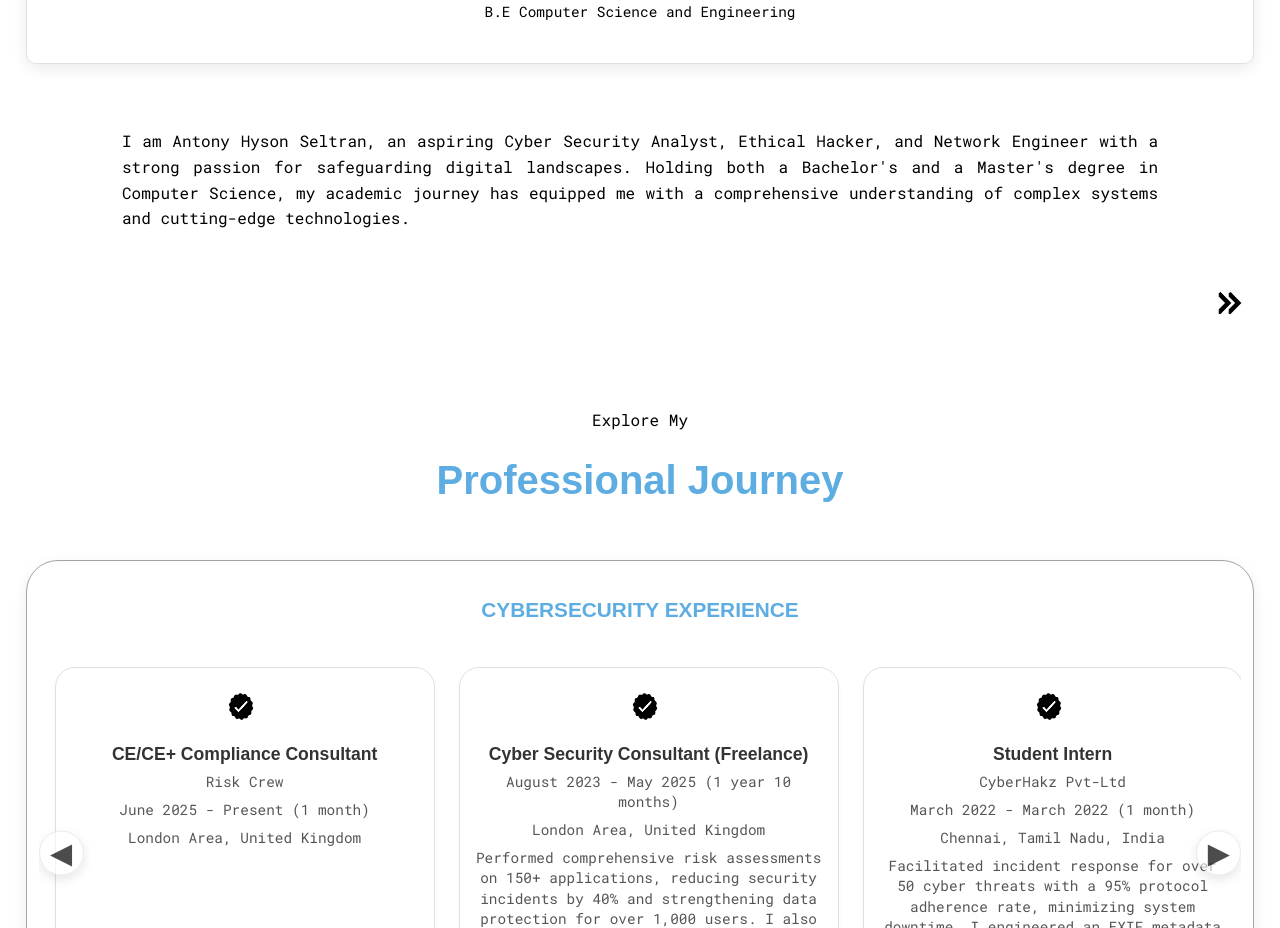
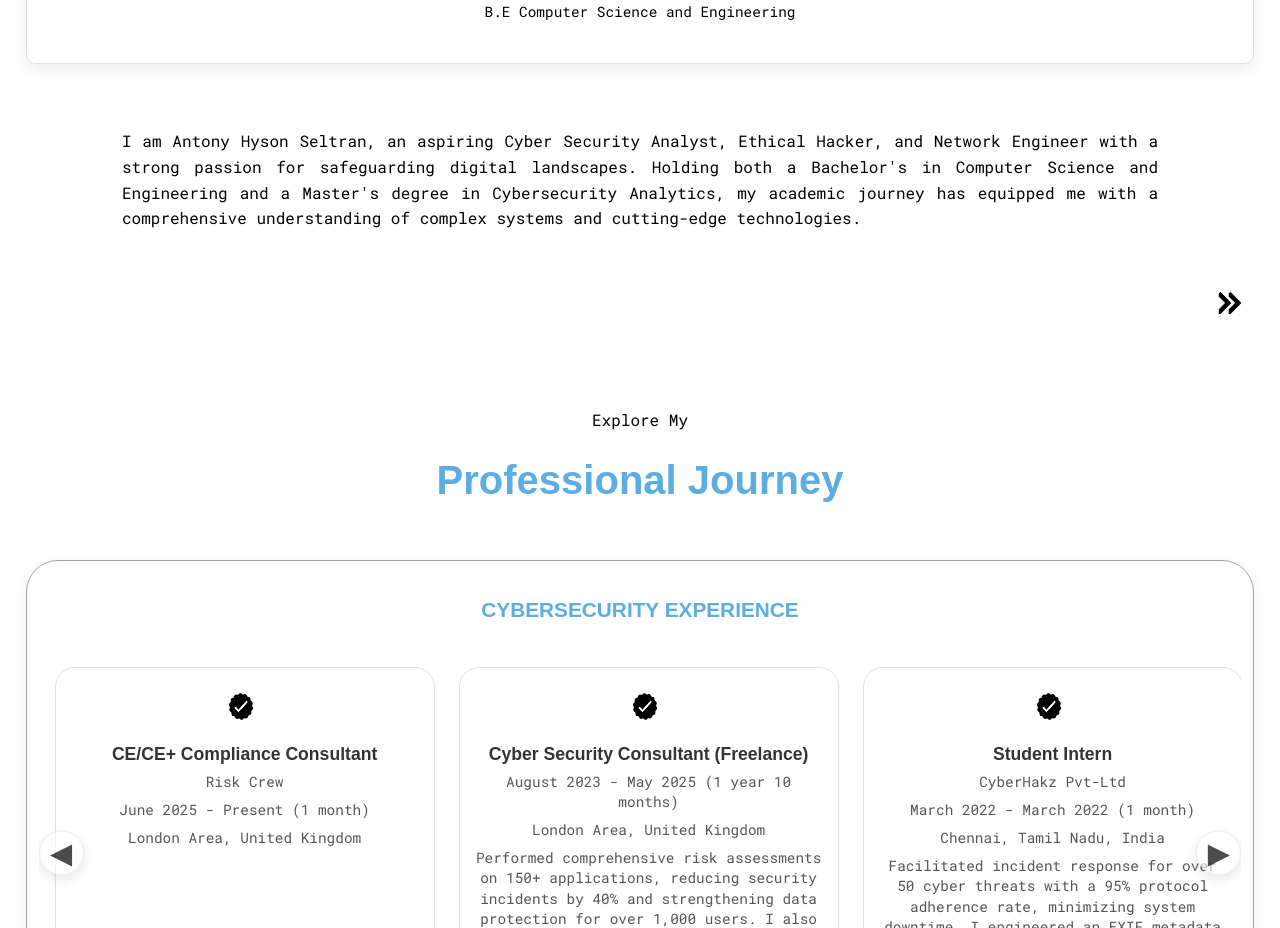
Before and after one commit to Antonyhyson/antony-hyson-seltran, a React (Vite) app: page / in a window 1280 px wide. Shown: the part 1360-2288 px from the top of the page. Built offline with nearby package versions, Linux system fonts and the light colour scheme; a web font is replaced by a local one.

Commit message:
Update About.tsx

```diff
--- a/src/components/About/About.tsx
+++ b/src/components/About/About.tsx
@@ -31,7 +31,7 @@ const About: React.FC = () => {
           </div>
           <div className="text-container">
             <p>
-              I am Antony Hyson Seltran, an aspiring Cyber Security Analyst, Ethical Hacker, and Network Engineer with a strong passion for safeguarding digital landscapes. Holding both a Bachelor's and a Master's degree in Computer Science, my academic journey has equipped me with a comprehensive understanding of complex systems and cutting-edge technologies.
+              I am Antony Hyson Seltran, an aspiring Cyber Security Analyst, Ethical Hacker, and Network Engineer with a strong passion for safeguarding digital landscapes. Holding both a Bachelor's in Computer Science and Engineering and a Master's degree in Cybersecurity Analytics, my academic journey has equipped me with a comprehensive understanding of complex systems and cutting-edge technologies.
             </p>
           </div>
         </div>
```
